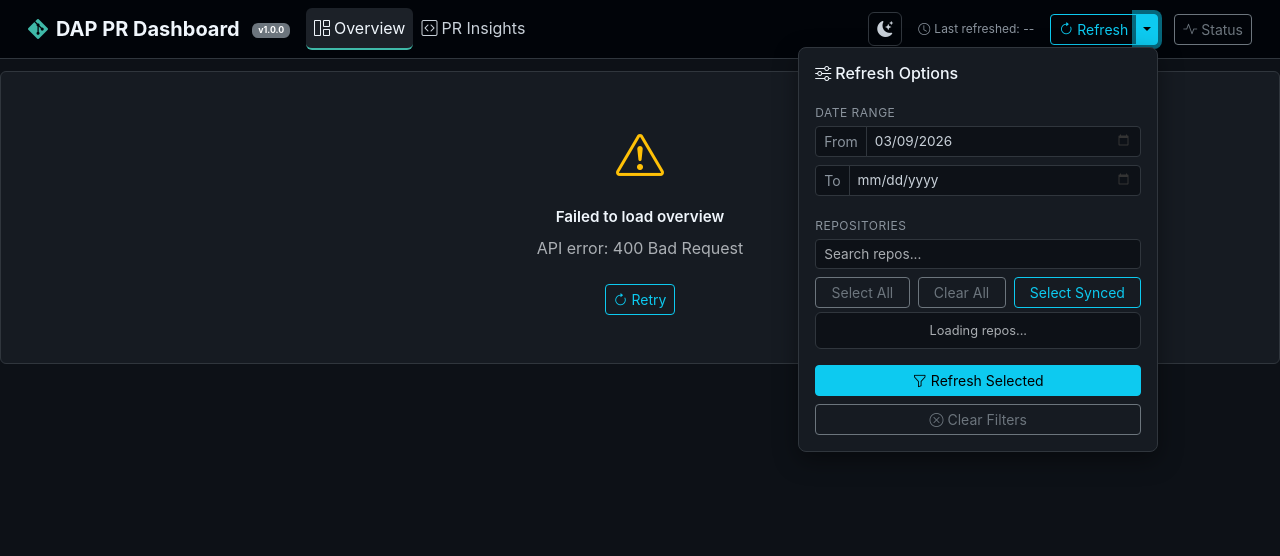
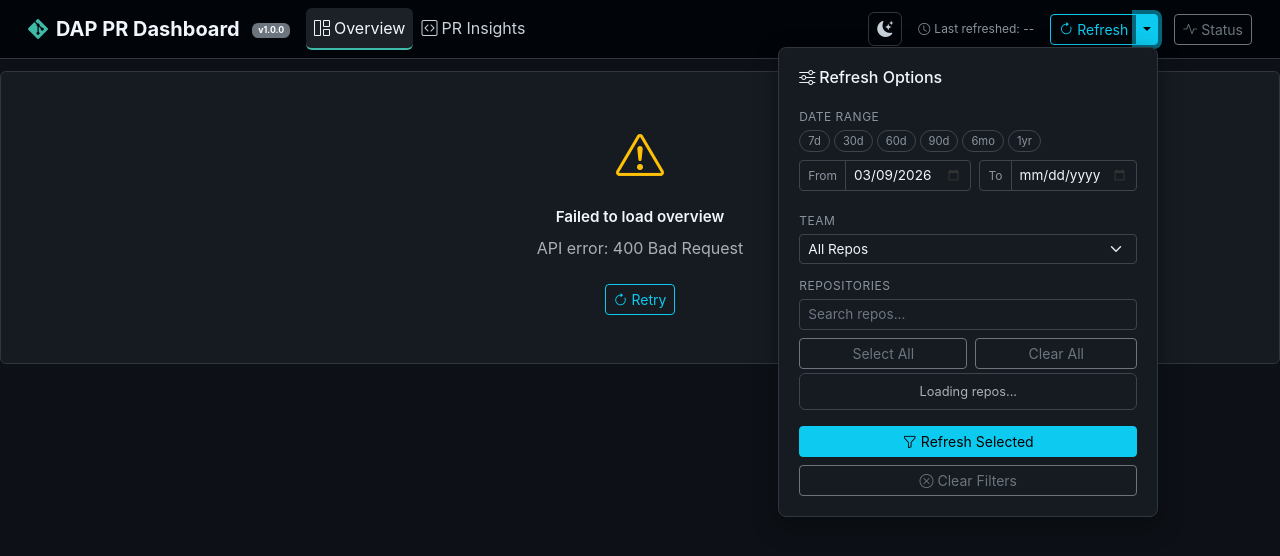
Before and after one commit to jpurcell3/dap-pr-dashboard, a Flask app: page / in a window 1280 px wide, after a click on "Toggle options". Shown: the top 556 px of the page. Run offline with Flask 3, Linux system fonts and the light colour scheme; some libraries are stand-ins or nearby versions.

Commit message:
Add team-based repo selection and redesign refresh dropdown
Teams:
- teams.json mapping file (team name -> repo list, editable)
- /api/teams endpoint loads and serves the mapping
- TEAMS_FILE env var to override path (default: teams.json)
- Team dropdown in refresh panel auto-checks matching repos
- Hides team selector if no teams.json exists

UI improvements:
- Replaced 'Select Synced' button with Team dropdown
- Date range quick-select pills (7d, 30d, 60d, 90d, 6mo, 1yr)
- From/To date inputs side-by-side for compact layout
- Improved checkbox visibility: thicker borders (#6e7681),
  larger hit targets (1.1em), hover highlight on rows
- Better input contrast: #161b22 bg, #3d444d borders, #f0f6fc text
- Placeholder text now visible (#6e7681)
- Light theme overrides updated to match

Generated with [Devin](https://cli.devin.ai/docs)

Co-Authored-By: Devin <158243242+devin-ai-integration[bot]@users.noreply.github.com>

```diff
--- a/app.py
+++ b/app.py
@@ -8,6 +8,7 @@ GitHub / GitHub Enterprise.
 
 __version__ = "1.0.0"
 
+import json
 import logging
 import os
 import threading
@@ -200,6 +201,25 @@ def api_config():
         "max_prs_per_repo": MAX_PRS_PER_REPO,
         "env_file": str(os.path.join(os.path.dirname(__file__), ".env")),
     })
+
+
+# 1c. Teams mapping ------------------------------------------------------------
+TEAMS_FILE = os.environ.get("TEAMS_FILE", os.path.join(os.path.dirname(__file__), "teams.json"))
+
+
+def _load_teams():
+    """Load teams mapping from JSON file. Returns {} if file doesn't exist."""
+    try:
+        with open(TEAMS_FILE, "r", encoding="utf-8") as f:
+            return json.load(f)
+    except (FileNotFoundError, json.JSONDecodeError):
+        return {}
+
+
+@app.route("/api/teams")
+def api_teams():
+    """Return team-to-repo mapping from teams.json."""
+    return jsonify(_load_teams())
 
 
 # 2. List repos ---------------------------------------------------------------
--- a/templates/index.html
+++ b/templates/index.html
@@ -683,8 +683,14 @@
         [data-bs-theme="light"] .refresh-status-widget { background: #fff; border-color: var(--card-border); }
         [data-bs-theme="light"] .refresh-options-panel { background: #fff; border-color: var(--card-border); }
         [data-bs-theme="light"] .refresh-options-panel .form-control,
-        [data-bs-theme="light"] .refresh-options-panel .form-select { background-color: #f6f8fa; border-color: var(--card-border); color: #1f2328; }
-        [data-bs-theme="light"] .repo-checklist { background: #f6f8fa; border-color: var(--card-border); }
+        [data-bs-theme="light"] .refresh-options-panel .form-select { background-color: #f6f8fa; border-color: #d0d7de; color: #1f2328; }
+        [data-bs-theme="light"] .refresh-options-panel .form-control::placeholder { color: #6e7781; }
+        [data-bs-theme="light"] .refresh-options-panel .input-group-text { background: #f6f8fa; border-color: #d0d7de; color: #656d76; }
+        [data-bs-theme="light"] .repo-checklist { background: #f6f8fa; border-color: #d0d7de; }
+        [data-bs-theme="light"] .repo-checklist .form-check-label { color: #1f2328; }
+        [data-bs-theme="light"] .repo-checklist .form-check-input { background-color: #fff; border-color: #d0d7de; }
+        [data-bs-theme="light"] .repo-checklist .form-check:hover { background: rgba(84,174,255,0.08); }
+        [data-bs-theme="light"] .date-pills .btn { color: #656d76; border-color: #d0d7de; }
         [data-bs-theme="light"] .filter-bar .form-select,
         [data-bs-theme="light"] .filter-bar .form-control { background-color: #fff; border-color: var(--card-border); color: #1f2328; }
         [data-bs-theme="light"] .bottleneck-alert.severity-high { background-color: rgba(207, 34, 46, 0.08); }
@@ -713,8 +719,8 @@
             background: var(--card-bg);
             border: 1px solid var(--card-border);
             border-radius: 8px;
-            padding: 1rem;
-            width: 360px;
+            padding: 1.25rem;
+            width: 380px;
             box-shadow: 0 8px 24px rgba(0,0,0,0.4);
         }
         .refresh-options-panel label {
@@ -725,9 +731,9 @@
         }
         .refresh-options-panel .form-control,
         .refresh-options-panel .form-select {
-            background-color: #0d1117;
-            border: 1px solid var(--card-border);
-            color: var(--bs-body-color);
+            background-color: #161b22;
+            border: 1px solid #3d444d;
+            color: #f0f6fc;
             font-size: 0.85rem;
         }
         .refresh-options-panel .form-control:focus,
@@ -735,27 +741,49 @@
             border-color: var(--accent-blue);
             box-shadow: 0 0 0 0.2rem rgba(88,166,255,0.15);
         }
+        .refresh-options-panel .form-control::placeholder {
+            color: #6e7681;
+        }
         /* Dark-theme date input icon fix */
         .refresh-options-panel input[type="date"]::-webkit-calendar-picker-indicator {
             filter: invert(0.8);
             cursor: pointer;
         }
+        /* Date quick-select pills */
+        .date-pills { display: flex; gap: 4px; flex-wrap: wrap; }
+        .date-pills .btn {
+            font-size: 0.7rem; padding: 2px 8px; border-radius: 12px;
+            color: #8b949e; border-color: #3d444d;
+        }
+        .date-pills .btn:hover, .date-pills .btn.active {
+            background: var(--accent-blue); color: #fff; border-color: var(--accent-blue);
+        }
         .repo-checklist {
-            max-height: 180px;
+            max-height: 200px;
             overflow-y: auto;
-            border: 1px solid var(--card-border);
+            border: 1px solid #3d444d;
             border-radius: 6px;
-            background: #0d1117;
+            background: #161b22;
         }
         .repo-checklist .form-check {
-            padding: 0.35rem 0.75rem 0.35rem 2rem;
+            padding: 0.4rem 0.75rem 0.4rem 2.2rem;
             margin: 0;
-            border-bottom: 1px solid var(--card-border);
-        }
+            border-bottom: 1px solid rgba(255,255,255,0.06);
+            transition: background 0.15s;
+        }
+        .repo-checklist .form-check:hover { background: rgba(88,166,255,0.06); }
         .repo-checklist .form-check:last-child { border-bottom: none; }
-        .repo-checklist .form-check-label { color: var(--bs-body-color); font-size: 0.85rem; cursor: pointer; }
-        .repo-checklist .form-check-input { background-color: #0d1117; border-color: var(--card-border); }
-        .repo-checklist .form-check-input:checked { background-color: var(--accent-blue); border-color: var(--accent-blue); }
+        .repo-checklist .form-check-label { color: #e6edf3; font-size: 0.85rem; cursor: pointer; }
+        .repo-checklist .form-check-input {
+            background-color: #161b22; border: 2px solid #6e7681;
+            width: 1.1em; height: 1.1em; margin-top: 0.15em;
+        }
+        .repo-checklist .form-check-input:checked {
+            background-color: var(--accent-blue); border-color: var(--accent-blue);
+        }
+        .repo-checklist .form-check-input:focus {
+            box-shadow: 0 0 0 0.2rem rgba(88,166,255,0.25);
+        }
     </style>
 </head>
 <body>
@@ -830,28 +858,46 @@
                             <div class="refresh-options-panel">
                                 <h6 class="mb-3" style="color:#f0f6fc;"><i class="bi bi-sliders me-1"></i>Refresh Options</h6>
 
-                                <!-- Date range -->
+                                <!-- Date range with quick-select pills -->
                                 <label class="form-label mb-1">Date Range</label>
-                                <div class="input-group input-group-sm mb-2">
-                                    <span class="input-group-text" style="background:#0d1117;border-color:var(--card-border);color:#8b949e;">From</span>
-                                    <input type="date" class="form-control" id="filterSince">
+                                <div class="date-pills mb-2">
+                                    <button class="btn btn-outline-secondary btn-sm" type="button" onclick="setDateRange(7)">7d</button>
+                                    <button class="btn btn-outline-secondary btn-sm" type="button" onclick="setDateRange(30)">30d</button>
+                                    <button class="btn btn-outline-secondary btn-sm" type="button" onclick="setDateRange(60)">60d</button>
+                                    <button class="btn btn-outline-secondary btn-sm" type="button" onclick="setDateRange(90)">90d</button>
+                                    <button class="btn btn-outline-secondary btn-sm" type="button" onclick="setDateRange(180)">6mo</button>
+                                    <button class="btn btn-outline-secondary btn-sm" type="button" onclick="setDateRange(365)">1yr</button>
                                 </div>
-                                <div class="input-group input-group-sm mb-3">
-                                    <span class="input-group-text" style="background:#0d1117;border-color:var(--card-border);color:#8b949e;">To</span>
-                                    <input type="date" class="form-control" id="filterUntil">
+                                <div class="d-flex gap-2 mb-3">
+                                    <div class="flex-fill">
+                                        <div class="input-group input-group-sm">
+                                            <span class="input-group-text" style="background:#161b22;border-color:#3d444d;color:#8b949e;font-size:0.75rem;">From</span>
+                                            <input type="date" class="form-control" id="filterSince">
+                                        </div>
+                                    </div>
+                                    <div class="flex-fill">
+                                        <div class="input-group input-group-sm">
+                                            <span class="input-group-text" style="background:#161b22;border-color:#3d444d;color:#8b949e;font-size:0.75rem;">To</span>
+                                            <input type="date" class="form-control" id="filterUntil">
+                                        </div>
+                                    </div>
                                 </div>
+
+                                <!-- Team selector -->
+                                <label class="form-label mb-1">Team</label>
+                                <select class="form-select form-select-sm mb-2" id="teamSelect" onchange="selectTeam(this.value)">
+                                    <option value="">All Repos</option>
+                                </select>
 
                                 <!-- Repo selection -->
                                 <label class="form-label mb-1">Repositories</label>
                                 <div class="mb-2">
                                     <input type="text" class="form-control form-control-sm mb-2" id="repoSearch"
                                            placeholder="Search repos..." autocomplete="off"
-                                           oninput="filterRepoChecklist(this.value)"
-                                           style="background:#0d1117;border-color:var(--card-border);color:#f0f6fc;">
+                                           oninput="filterRepoChecklist(this.value)">
                                     <div class="d-flex gap-2 mb-1">
                                         <button class="btn btn-outline-secondary btn-sm flex-fill" type="button" onclick="toggleAllRepos(true)">Select All</button>
                                         <button class="btn btn-outline-secondary btn-sm flex-fill" type="button" onclick="toggleAllRepos(false)">Clear All</button>
-                                        <button class="btn btn-outline-info btn-sm flex-fill" type="button" onclick="selectSyncedRepos()">Select Synced</button>
                                     </div>
                                     <div class="repo-checklist" id="repoChecklist">
                                         <div class="text-muted text-center py-2" style="font-size:0.8rem;">Loading repos...</div>
@@ -1574,8 +1620,65 @@
         document.getElementById('filterSince').value = '';
         document.getElementById('filterUntil').value = '';
         document.getElementById('repoSearch').value = '';
+        document.getElementById('teamSelect').value = '';
         filterRepoChecklist('');
         toggleAllRepos(false);
+        // Reset date pill active state
+        document.querySelectorAll('.date-pills .btn').forEach(b => b.classList.remove('active'));
+    }
+
+    /** Quick-select date range (N days back from today) */
+    function setDateRange(days) {
+        const now = new Date();
+        const from = new Date();
+        from.setDate(now.getDate() - days);
+        document.getElementById('filterSince').value = from.toISOString().slice(0, 10);
+        document.getElementById('filterUntil').value = now.toISOString().slice(0, 10);
+        // Highlight active pill
+        document.querySelectorAll('.date-pills .btn').forEach(b => {
+            b.classList.toggle('active', parseInt(b.textContent) === days ||
+                (days === 180 && b.textContent === '6mo') ||
+                (days === 365 && b.textContent === '1yr'));
+        });
+    }
+
+    /** Team-to-repo mapping loaded from /api/teams */
+    let _teamsMap = {};
+
+    /** Load teams from backend and populate the dropdown */
+    async function loadTeams() {
+        try {
+            _teamsMap = await apiFetch('/api/teams');
+            const sel = document.getElementById('teamSelect');
+            if (!sel) return;
+            const teamNames = Object.keys(_teamsMap).sort();
+            if (teamNames.length === 0) {
+                // No teams configured — hide the team selector
+                sel.closest('label')?.style && (sel.previousElementSibling.style.display = 'none');
+                sel.style.display = 'none';
+                return;
+            }
+            sel.innerHTML = '<option value="">All Repos</option>' +
+                teamNames.map(t => `<option value="${t}">${t} (${_teamsMap[t].length})</option>`).join('');
+        } catch (e) {
+            console.warn('Could not load teams:', e);
+        }
+    }
+
+    /** Select a team — check matching repos, uncheck others */
+    function selectTeam(teamName) {
+        if (!teamName) {
+            // "All Repos" selected — clear checks
+            toggleAllRepos(false);
+            return;
+        }
+        const teamRepos = new Set((_teamsMap[teamName] || []).map(r => r.toLowerCase()));
+        // Show all repos (clear search) so the checks are visible
+        document.getElementById('repoSearch').value = '';
+        filterRepoChecklist('');
+        document.querySelectorAll('#repoChecklist .form-check-input').forEach(cb => {
+            cb.checked = teamRepos.has(cb.value.toLowerCase());
+        });
     }
 
     /** Populate the repo checklist from state.repoList (objects with priority metadata) */
@@ -3878,8 +3981,9 @@
         d.setDate(d.getDate() - 30);
         document.getElementById('filterSince').value = d.toISOString().slice(0, 10);
 
-        // Load repo list for filter dropdown (non-blocking)
+        // Load repo list and teams for filter dropdown (non-blocking)
         loadRepoList();
+        loadTeams();
 
         // Check if a refresh is already running (e.g., from a previous session)
         checkAndResumeRefresh();
```
Also changed, not shown: teams.json (added, +16 -0 lines).
